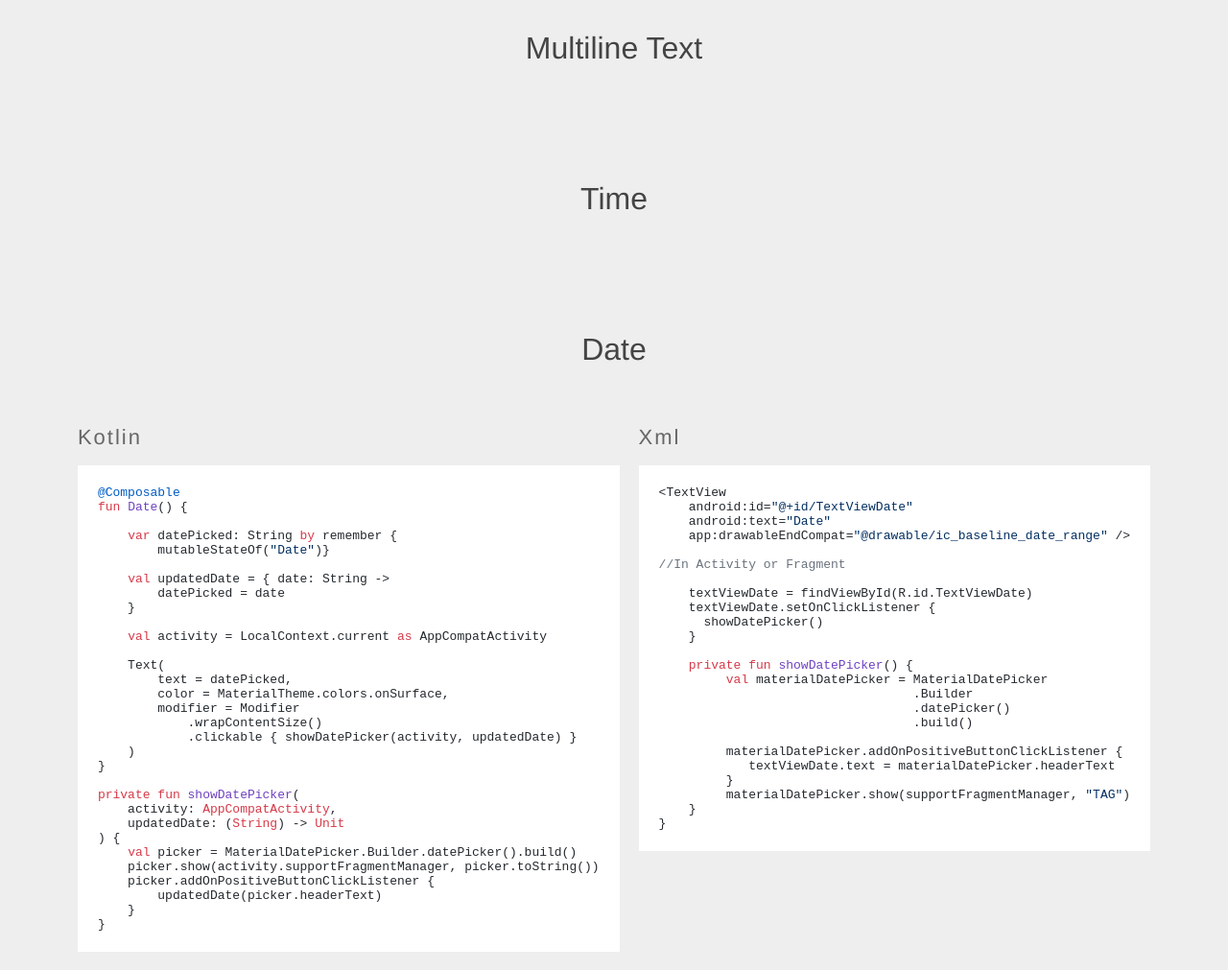
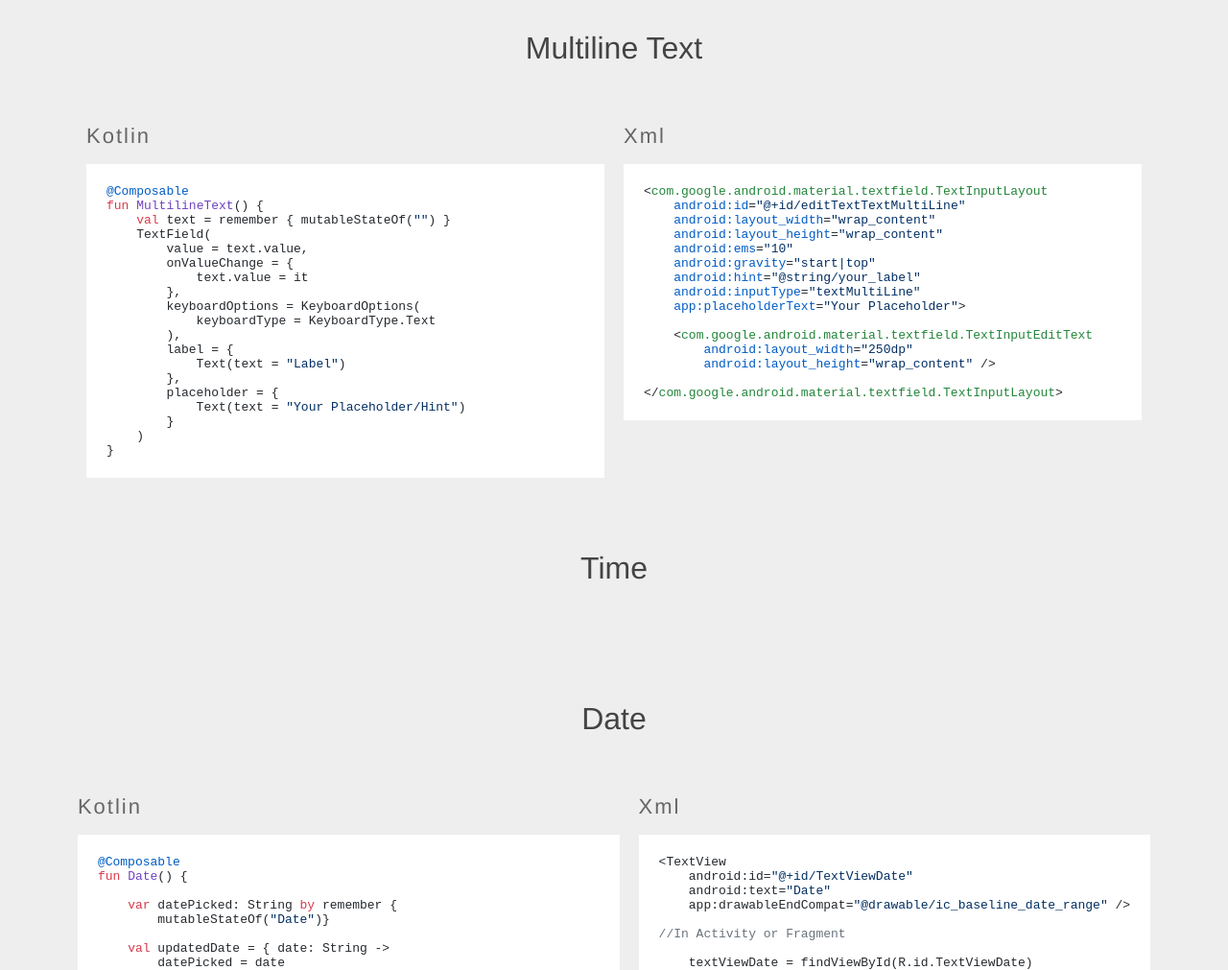
Before and after one commit to check24-profis/jetpack-compose-is-like-android-view, a plain HTML site: page index.html in a window 1280 px wide. Shown: the part 4440-5451 px from the top of the page at 96% size. Drawn offline with nearby package versions, Linux system fonts and the light colour scheme.

Commit message:
deploy: 2073c4fc718436f08f938567799948ab4ee372a9

```diff
--- a/index.html
+++ b/index.html
@@ -315,7 +315,39 @@ fun PhoneNumber() {
         android:layout_height="wrap_content"
         android:inputType="phone"
         android:maxLines="1" /&gt;
-&lt;/com.google.android.material.textfield.TextInputLayout&gt;</code></pre></div></div></div><div class="case"><div class="name">Postal Address</div><div class="pair"></div></div><div class="case"><div class="name">Multiline Text</div><div class="pair"></div></div><div class="case"><div class="name">Time</div><div class="pair"></div></div><div class="case"><div class="name">Date</div><div class="pair"><div class="card"><div class="lang">Kotlin</div><pre class="code"><code>@Composable
+&lt;/com.google.android.material.textfield.TextInputLayout&gt;</code></pre></div></div></div><div class="case"><div class="name">Postal Address</div><div class="pair"></div></div><div class="case"><div class="name">Multiline Text</div><div class="pair"><div class="card"><div class="lang">Kotlin</div><pre class="code"><code>@Composable
+fun MultilineText() {
+    val text = remember { mutableStateOf("") }
+    TextField(
+        value = text.value,
+        onValueChange = {
+            text.value = it
+        },
+        keyboardOptions = KeyboardOptions(
+            keyboardType = KeyboardType.Text
+        ),
+        label = {
+            Text(text = "Label")
+        },
+        placeholder = {
+            Text(text = "Your Placeholder/Hint")
+        }
+    )
+}</code></pre></div><div class="card"><div class="lang">Xml</div><pre class="code"><code>&lt;com.google.android.material.textfield.TextInputLayout
+    android:id="@+id/editTextTextMultiLine"
+    android:layout_width="wrap_content"
+    android:layout_height="wrap_content"
+    android:ems="10"
+    android:gravity="start|top"
+    android:hint="@string/your_label"
+    android:inputType="textMultiLine"
+    app:placeholderText="Your Placeholder"&gt;
+
+    &lt;com.google.android.material.textfield.TextInputEditText
+        android:layout_width="250dp"
+        android:layout_height="wrap_content" /&gt;
+
+&lt;/com.google.android.material.textfield.TextInputLayout&gt;</code></pre></div></div></div><div class="case"><div class="name">Time</div><div class="pair"></div></div><div class="case"><div class="name">Date</div><div class="pair"><div class="card"><div class="lang">Kotlin</div><pre class="code"><code>@Composable
 fun Date() {
 
     var datePicked: String by remember {
```
